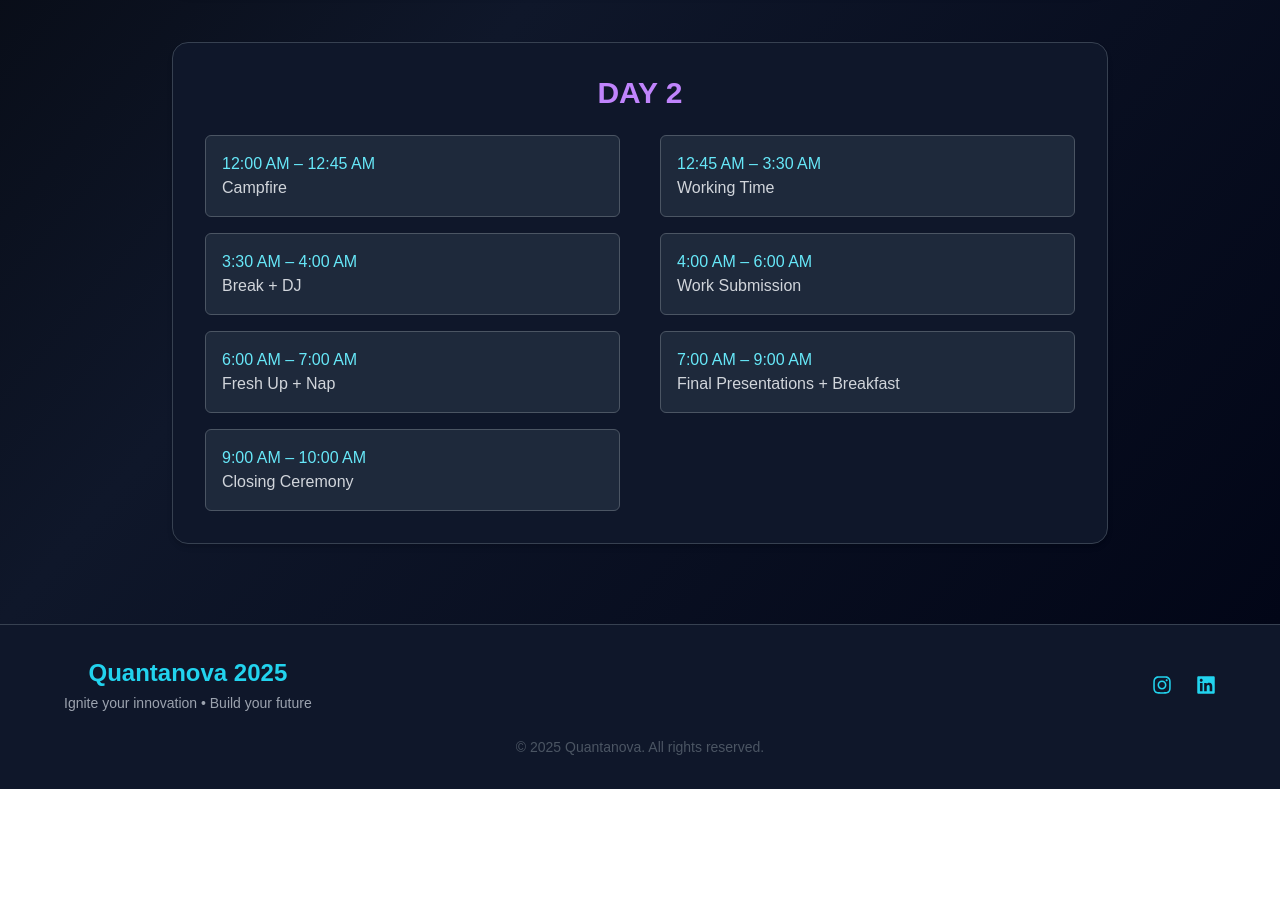
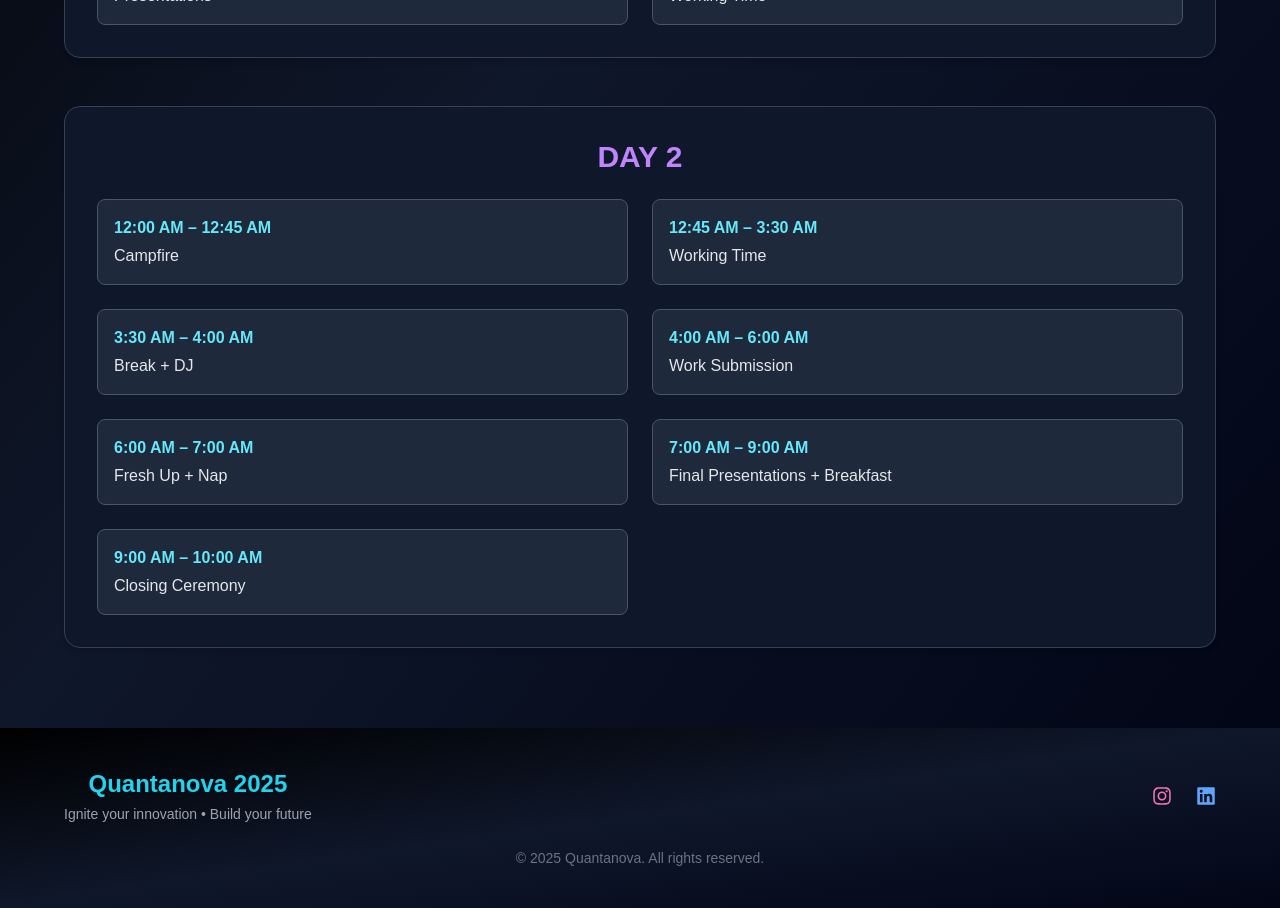
Before and after one commit to nattureddy/quantanova-website, a React (Create React App) app: page /timeline in a window 1280 px wide. Shown: the part 880-1788 px from the top of the page. Before the commit the page ends 1669 px from the top, so only its background shows below. Built offline with nearby package versions, Linux system fonts and the light colour scheme.

Commit message:
Updated footer and fixed white glitch, preserved dark theme

```diff
--- a/src/components/ContactSection.jsx
+++ b/src/components/ContactSection.jsx
@@ -10,7 +10,7 @@ const ContactSection = () => {
       className="min-h-screen bg-gradient-to-br from-black via-[#0f172a] to-[#020617] px-4 py-20 flex flex-col items-center font-orbitron"
     >
       <motion.div
-        className="w-[75%] text-white"
+        className="w-full max-w-4xl text-white"
         initial={{ opacity: 0, y: 40 }}
         whileInView={{ opacity: 1, y: 0 }}
         transition={{ duration: 1 }}
--- a/src/components/Footer.jsx
+++ b/src/components/Footer.jsx
@@ -9,20 +9,24 @@ const Footer = () => {
       whileInView={{ opacity: 1, y: 0 }}
       transition={{ duration: 0.8 }}
       viewport={{ once: true }}
-      className="bg-[#0f172a] text-white font-orbitron border-t border-gray-700 py-8 px-6"
+      className="bg-gradient-to-br from-black via-[#0f172a] to-[#020617] text-white font-orbitron py-10 px-6"
     >
       <div className="max-w-6xl mx-auto flex flex-col md:flex-row items-center justify-between space-y-4 md:space-y-0 text-center">
+        {/* Branding */}
         <div>
           <h2 className="text-2xl font-bold text-cyan-400">Quantanova 2025</h2>
-          <p className="text-sm text-gray-400 mt-1">Ignite your innovation • Build your future</p>
+          <p className="text-sm text-gray-400 mt-1">
+            Ignite your innovation • Build your future
+          </p>
         </div>
 
+        {/* Social Icons */}
         <div className="flex items-center space-x-6">
           <a
             href="https://www.instagram.com/quantanova.smec?utm_source=ig_web_button_share_sheet&igsh=ZDNlZDc0MzIxNw=="
             target="_blank"
             rel="noopener noreferrer"
-            className="text-cyan-400 hover:text-cyan-300 text-xl transition"
+            className="text-pink-400 hover:text-pink-300 text-xl transition"
           >
             <FaInstagram />
           </a>
@@ -30,14 +34,17 @@ const Footer = () => {
             href="https://www.linkedin.com/in/sanketh-reddy-667b062a4"
             target="_blank"
             rel="noopener noreferrer"
-            className="text-cyan-400 hover:text-cyan-300 text-xl transition"
+            className="text-blue-400 hover:text-blue-300 text-xl transition"
           >
             <FaLinkedin />
           </a>
         </div>
       </div>
 
-      <p className="text-center text-sm text-gray-600 mt-6">© {new Date().getFullYear()} Quantanova. All rights reserved.</p>
+      {/* Copyright */}
+      <p className="text-center text-sm text-gray-500 mt-6">
+        © {new Date().getFullYear()} Quantanova. All rights reserved.
+      </p>
     </motion.footer>
   );
 };
--- a/src/components/OthersSection.jsx
+++ b/src/components/OthersSection.jsx
@@ -8,7 +8,7 @@ const OthersSection = () => {
       className="min-h-screen bg-gradient-to-br from-black via-[#0f172a] to-[#020617] px-4 py-20 flex flex-col items-center font-orbitron"
     >
       <motion.div
-        className="w-[75%] text-white"
+        className="w-full max-w-6xl text-white"
         initial={{ opacity: 0, y: 40 }}
         whileInView={{ opacity: 1, y: 0 }}
         transition={{ duration: 1 }}
@@ -19,7 +19,7 @@ const OthersSection = () => {
         </h2>
 
         <motion.div
-          className="bg-[#0f172a] border border-cyan-800 rounded-2xl p-8 md:p-10 shadow-md space-y-6 text-gray-300"
+          className="bg-[#0f172a] border border-cyan-800 rounded-2xl p-6 md:p-10 shadow-md space-y-6 text-gray-300"
           initial={{ opacity: 0, y: 30 }}
           whileInView={{ opacity: 1, y: 0 }}
           transition={{ duration: 1, delay: 0.2 }}
@@ -29,15 +29,20 @@ const OthersSection = () => {
             We’ve got everything covered to make your hackathon experience awesome! Here’s what every participant gets:
           </p>
 
-          <ul className="list-disc list-inside space-y-4 text-left px-2 md:px-4">
+          <ul className="list-disc list-inside space-y-6 text-left px-2 md:px-4">
             <li>
               🎁 <span className="text-cyan-300 font-medium">Swag Kit</span> including:
-              <ul className="list-disc list-inside ml-6 mt-2 text-sm md:text-base text-gray-400 space-y-1">
+              <motion.ul
+                className="list-disc list-inside ml-6 mt-2 text-sm md:text-base text-gray-400 space-y-1"
+                initial={{ opacity: 0 }}
+                whileInView={{ opacity: 1 }}
+                transition={{ delay: 0.3 }}
+              >
                 <li>✨ ID Card</li>
                 <li>✨ Hand Band</li>
                 <li>✨ Stickers</li>
                 <li>✨ Cap or T-Shirt</li>
-              </ul>
+              </motion.ul>
             </li>
             <li>🌐 <span className="text-cyan-300 font-medium">High-speed Internet</span> for all teams.</li>
             <li>🥤 <span className="text-cyan-300 font-medium">Refreshments & Beverages</span> will be provided regularly.</li>
@@ -46,7 +51,8 @@ const OthersSection = () => {
           </ul>
 
           <p className="mt-8 text-green-300 text-center text-base md:text-lg">
-            💡 All this to ensure you focus on what matters most — <span className="text-cyan-400 font-semibold">Imagine. Innovate. Ignite.</span>
+            💡 All this to ensure you focus on what matters most —{" "}
+            <span className="text-cyan-400 font-semibold">Imagine. Innovate. Ignite.</span>
           </p>
         </motion.div>
       </motion.div>
--- a/src/components/PrizesSection.jsx
+++ b/src/components/PrizesSection.jsx
@@ -5,10 +5,10 @@ const PrizesSection = () => {
   return (
     <section
       id="prizes"
-      className="min-h-screen bg-gradient-to-br from-black via-[#0f172a] to-[#020617] px-4 py-20 flex flex-col items-center"
+      className="min-h-screen bg-gradient-to-br from-black via-[#0f172a] to-[#020617] px-4 py-20 flex flex-col items-center font-orbitron"
     >
       <motion.div
-        className="w-[75%] text-white font-orbitron"
+        className="w-full max-w-6xl text-white"
         initial={{ opacity: 0, y: 40 }}
         whileInView={{ opacity: 1, y: 0 }}
         transition={{ duration: 1 }}
@@ -18,7 +18,8 @@ const PrizesSection = () => {
           Prizes & Recognition
         </h2>
 
-        <div className="grid md:grid-cols-3 gap-6 text-center">
+        {/* Top Prizes */}
+        <div className="grid grid-cols-1 md:grid-cols-3 gap-6 text-center">
           {/* 1st Prize */}
           <motion.div
             className="bg-[#0f172a] border border-cyan-700 rounded-2xl p-6 shadow-md hover:scale-105 transition duration-300"
--- a/src/components/TimelineSection.jsx
+++ b/src/components/TimelineSection.jsx
@@ -31,10 +31,10 @@ const TimelineSection = () => {
   return (
     <section
       id="timeline"
-      className="min-h-screen bg-gradient-to-br from-black via-[#0f172a] to-[#020617] px-4 py-20 flex flex-col items-center"
+      className="min-h-screen bg-gradient-to-br from-black via-[#0f172a] to-[#020617] px-4 py-20 flex flex-col items-center font-orbitron"
     >
       <motion.div
-        className="w-[75%] text-white font-orbitron"
+        className="w-full max-w-6xl text-white"
         initial={{ opacity: 0, y: 40 }}
         whileInView={{ opacity: 1, y: 0 }}
         transition={{ duration: 1 }}
@@ -58,18 +58,18 @@ const TimelineSection = () => {
                 {day}
               </h3>
 
-              <div className="grid grid-cols-1 md:grid-cols-2 gap-x-10 gap-y-4 text-sm md:text-base text-gray-300">
+              <div className="grid grid-cols-1 md:grid-cols-2 gap-6">
                 {events.map((event, i) => (
                   <motion.div
                     key={i}
-                    className="flex flex-col bg-[#1e293b] rounded-md p-4 border border-gray-600 hover:border-cyan-400 transition duration-300"
+                    className="flex flex-col bg-[#1e293b] rounded-lg p-4 border border-gray-600 hover:border-cyan-400 transition duration-300"
                     initial={{ opacity: 0, y: 30 }}
                     whileInView={{ opacity: 1, y: 0 }}
-                    transition={{ duration: 0.6, delay: i * 0.05 }}
+                    transition={{ duration: 0.5, delay: i * 0.05 }}
                     viewport={{ once: true }}
                   >
-                    <span className="text-cyan-300 font-medium">{event.time}</span>
-                    <span>{event.activity}</span>
+                    <span className="text-cyan-300 font-semibold">{event.time}</span>
+                    <span className="text-gray-200 mt-1">{event.activity}</span>
                   </motion.div>
                 ))}
               </div>
--- a/src/components/TracksSection.jsx
+++ b/src/components/TracksSection.jsx
@@ -8,7 +8,7 @@ const TracksSection = () => {
       className="min-h-screen bg-gradient-to-br from-black via-[#0f172a] to-[#020617] px-4 py-20 flex flex-col items-center font-orbitron"
     >
       <motion.div
-        className="w-[75%] text-white"
+        className="w-full max-w-6xl text-white"
         initial={{ opacity: 0, y: 40 }}
         whileInView={{ opacity: 1, y: 0 }}
         transition={{ duration: 1 }}
@@ -19,14 +19,15 @@ const TracksSection = () => {
         </h2>
 
         <motion.div
-          className="bg-[#0f172a] border border-gray-700 rounded-2xl p-8 md:p-10 text-center shadow-md"
+          className="bg-[#0f172a] border border-gray-700 rounded-2xl p-6 md:p-10 text-center shadow-md"
           initial={{ opacity: 0, y: 30 }}
           whileInView={{ opacity: 1, y: 0 }}
           transition={{ duration: 1, delay: 0.2 }}
           viewport={{ once: true }}
         >
           <p className="text-lg md:text-xl text-gray-300 leading-8 mb-4">
-            Participants will receive <span className="text-purple-400 font-semibold">real-world problem statements</span> during the event day.
+            Participants will receive{" "}
+            <span className="text-purple-400 font-semibold">real-world problem statements</span> during the event day.
           </p>
 
           <p className="text-lg md:text-xl text-gray-300 leading-8 mb-6">
--- a/src/index.css
+++ b/src/index.css
@@ -7,6 +7,10 @@
 @import "@fontsource/rubik/700.css"; /* Bold */
 @import "@fontsource/orbitron";
 
+body {
+  overflow-x: hidden;  /* Prevent horizontal scroll */
+}
+
 
 html {
   scroll-behavior: smooth;
```
Also changed, not shown: src/components/AboutSection.jsx (+15 -9 lines).
